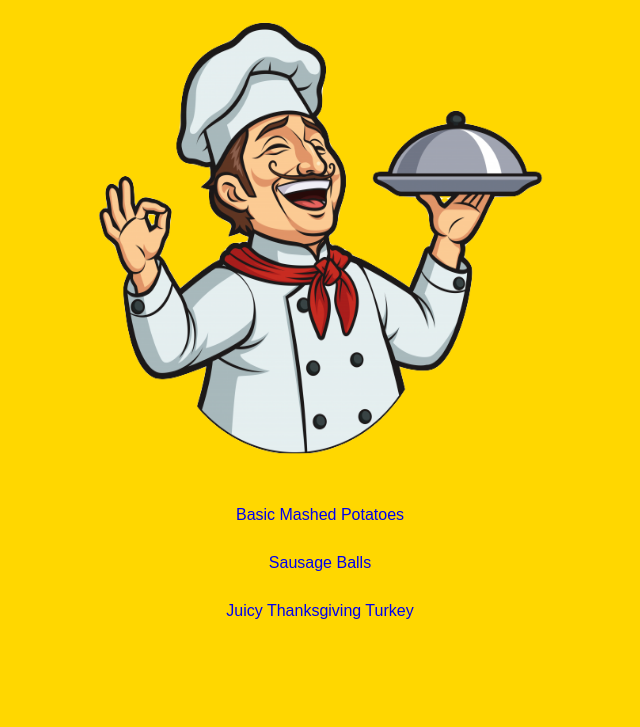
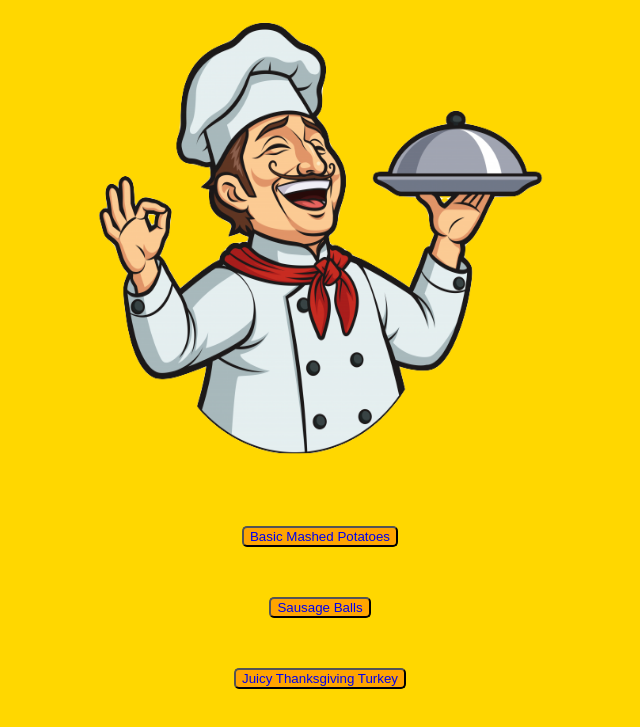
Before and after one commit to ssimkani/odin-recipes, a plain HTML site: page index.html in a window 1280 px wide. Shown: the part 79-806 px from the top of the page, without its empty margins (320-960 px from the left). Drawn offline with Linux system fonts and the light colour scheme.

Commit message:
Add button to hyperlink

```diff
--- a/index.html
+++ b/index.html
@@ -9,9 +9,9 @@
    <h1 class="center-text">Thanksgiving Recipes</h1>
 <img src="img/chef.png" alt="chef with mustache" height="475" width="475">
 
-<div><a href="recipes/mashedpotatoes.html">Basic Mashed Potatoes</a></div>
-<div><a href="recipes/suasageballs.html">Sausage Balls</a></div>
-<div><a href="recipes/turkey.html">Juicy Thanksgiving Turkey</a></div>
+<button><a href="recipes/mashedpotatoes.html">Basic Mashed Potatoes</a></button>
+<button><a href="recipes/suasageballs.html">Sausage Balls</a></button>
+<button><a href="recipes/turkey.html">Juicy Thanksgiving Turkey</a></button>
 
 </body>
 </html>
--- a/style.css
+++ b/style.css
@@ -3,7 +3,7 @@ body {
     font-family: fantasy;
 }
 
-h1, div {
+h1, button {
     text-align: center;
 }
 
@@ -25,6 +25,9 @@ img {
     margin-right: auto;
 }
 
-div {
-    margin: 30px;
+button {
+    margin: 50px auto;
+    border-radius: 5px;
+    background-color: orange;
+    display: block;
 }
```
